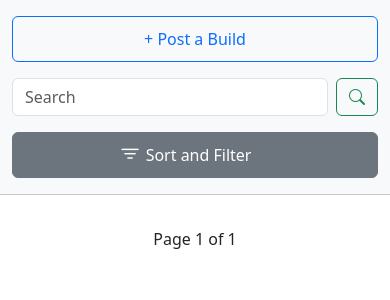
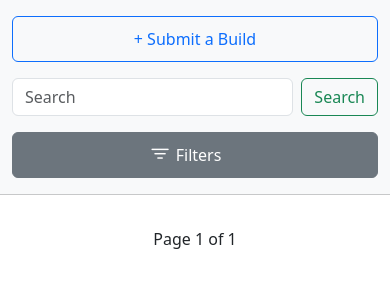
Before and after one commit to tylerb153/Resume-Website-Django, a Django app: page /builds/ in a window 390 px wide. Shown: the part 76-376 px from the top of the page. Run offline with Django 5.2, Linux system fonts and the light colour scheme; data that the repository does not hold is empty.

Commit message:
Updated showcase on mobile

```diff
--- a/Minecraft-Cult-Website/showcase/templates/showcase.html
+++ b/Minecraft-Cult-Website/showcase/templates/showcase.html
@@ -9,33 +9,34 @@
     <!-- Mobile Sidebar -->
     <div class="d-flex flex-column d-lg-none py-3 justify-content-center bg-body-tertiary mobile-sidebar">
         <button class="btn btn-outline-primary w-100" data-bs-toggle="modal" data-bs-target="#NewBuildModel" type="button">
-            <p class="btn-p">+ Post a Build</p>
+            <p class="btn-p">+ Submit a Build</p>
         </button>
-        <form class="d-flex mt-3" role="search">
-            <input class="form-control me-2" type="search" placeholder="Search" aria-label="Search"/>
-            <button class="btn btn-outline-success" type="submit"><i class="bi bi-search"></i></button>
+        <form class="d-flex mt-3" role="search" method="GET" action="{% url 'showcase' %}">
+            <input class="form-control me-2" type="search" name="search" placeholder="Search" aria-label="Search" value="{{ request.GET.search }}">
+            <input type="hidden" name="filters" value="{{ request.GET.filters }}">
+            <button class="btn btn-outline-success" type="submit">Search</button>
         </form>
 
         <button class="btn btn-secondary d-flex align-items-center justify-content-center" type="button" data-bs-toggle="collapse" data-bs-target="#filterDropdown" aria-expanded="false" aria-controls="collapseExample">
             <i class="bi bi-filter fs-3"></i>
-            <p class="btn-p ms-0">Sort and Filter</p>
+            <p class="btn-p ms-0">Filters</p>
         </button>
     </div>
     <hr class="d-lg-none my-0">
     <div class="collapse" id="filterDropdown">
         <div class="card card-body bg-body-tertiary mobile-sidebar">
             <div class="flex-column p-0">
-                <button class="btn btn-outline-secondary w-100" type="button">
+                {% comment %} <button class="btn btn-outline-secondary w-100" type="button">
                     <div class="container">
                         <p class="btn-p">Sort By</p>
                     </div>
-                </button>
-
-                <h3 class="mt-3 mx-auto" style="font-size: 28px">Filters</h3>
+                </button> {% endcomment %}
                 <div class="d-flex flex-wrap gap-2 mt-2">
+                    <form class="mb-0" method="GET" action="{% url 'showcase' %}">
+                    <input type="hidden" name="search" value="{{ request.GET.search }}">
                     {% for tag in tags %}
-                        <button class="btn btn-outline-secondary" type="button">{{tag.name}}</button>
-                    {% endfor %}
+                        <button class="mt-1 btn {% if tag.name in request.GET.filters %}btn-secondary{% else %}btn-outline-secondary{% endif %}" type="submit" name="filters" value="{% if tag.name in request.GET.filters %}{{ request.GET.filters|exclude:tag.name }}{% else %}{{ request.GET.filters }}{{ tag.name }},{% endif %}" type="button">{{tag.name}}</button>{% endfor %}
+                    </form>
                 </div>
             </div>
         </div>
@@ -53,7 +54,7 @@
         <!-- Sidebar -->
         <div class="d-none d-lg-flex flex-column bg-body-tertiary p-3 sidebar">
             <button class="btn btn-outline-primary w-100" data-bs-toggle="modal" data-bs-target="#NewBuildModel" type="button">
-                <p class="btn-p">+ Post a Build</p>
+                <p class="btn-p">+ Submit a Build</p>
             </button>
 
             <form class="d-flex mt-3" role="search" method="GET" action="{% url 'showcase' %}">
```
